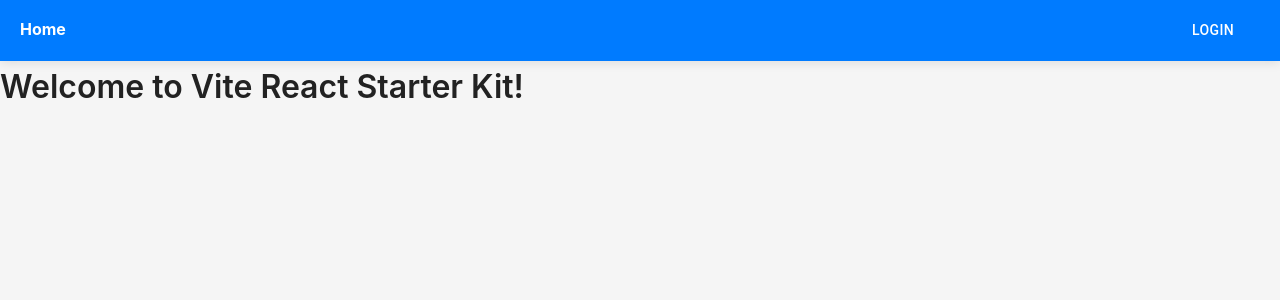
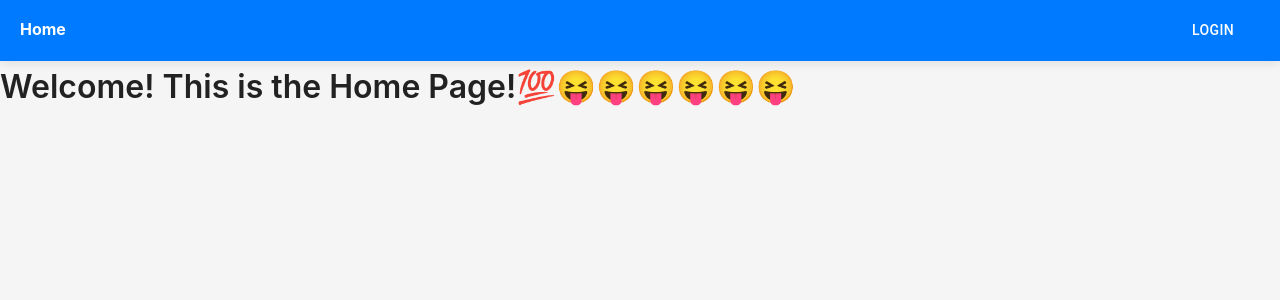
Before and after one commit to nguyenminhdoan/Project_WAD_1, a React (Vite) app in the folder app/: page / in a window 1280 px wide. Shown: the top 300 px of the page. Built offline with nearby package versions, Linux system fonts and the light colour scheme.

Commit message:
Update HomePage.jsx
something not important

```diff
--- a/app/src/pages/HomePage.jsx
+++ b/app/src/pages/HomePage.jsx
@@ -1,5 +1,5 @@
 const HomePage = () => {
-    return <h1>Welcome to Vite React Starter Kit!</h1>;
+    return <h1>Welcome! This is the Home Page!💯😝😝😝😝😝😝 </h1>;
 };
 
 export default HomePage;
```
